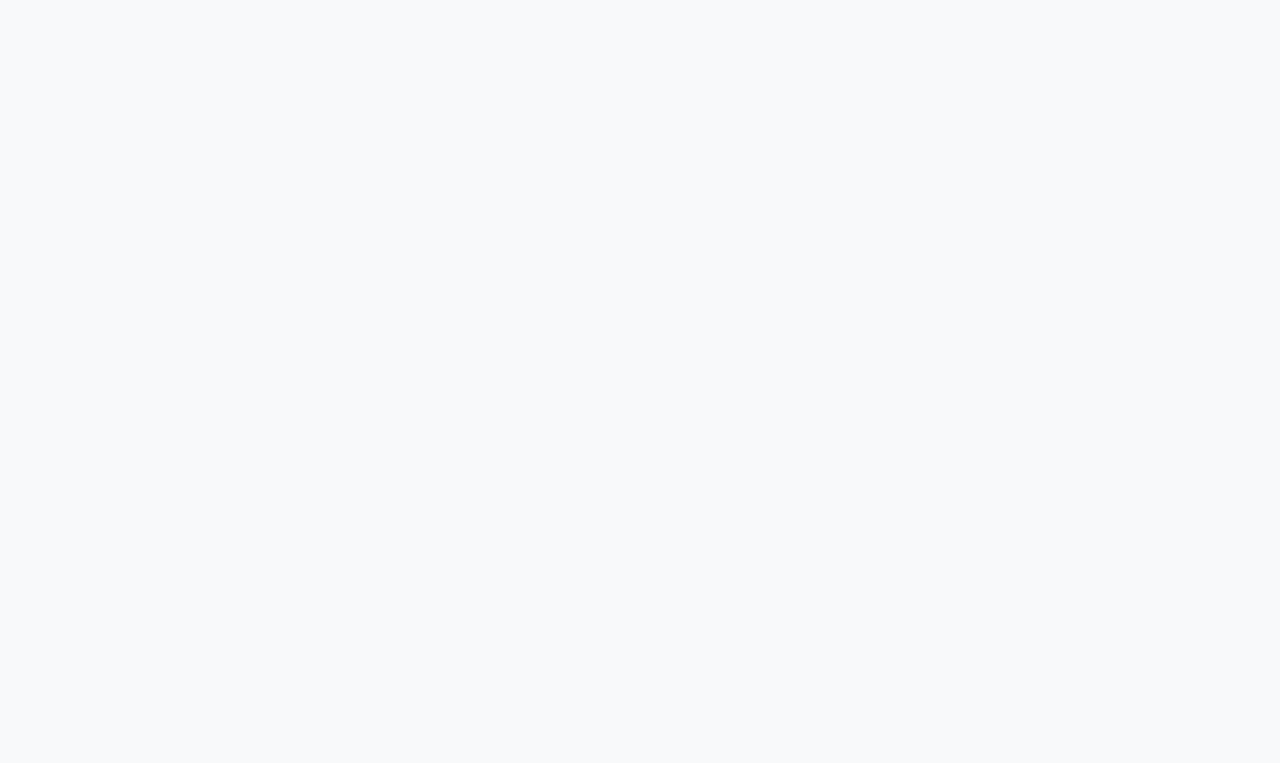
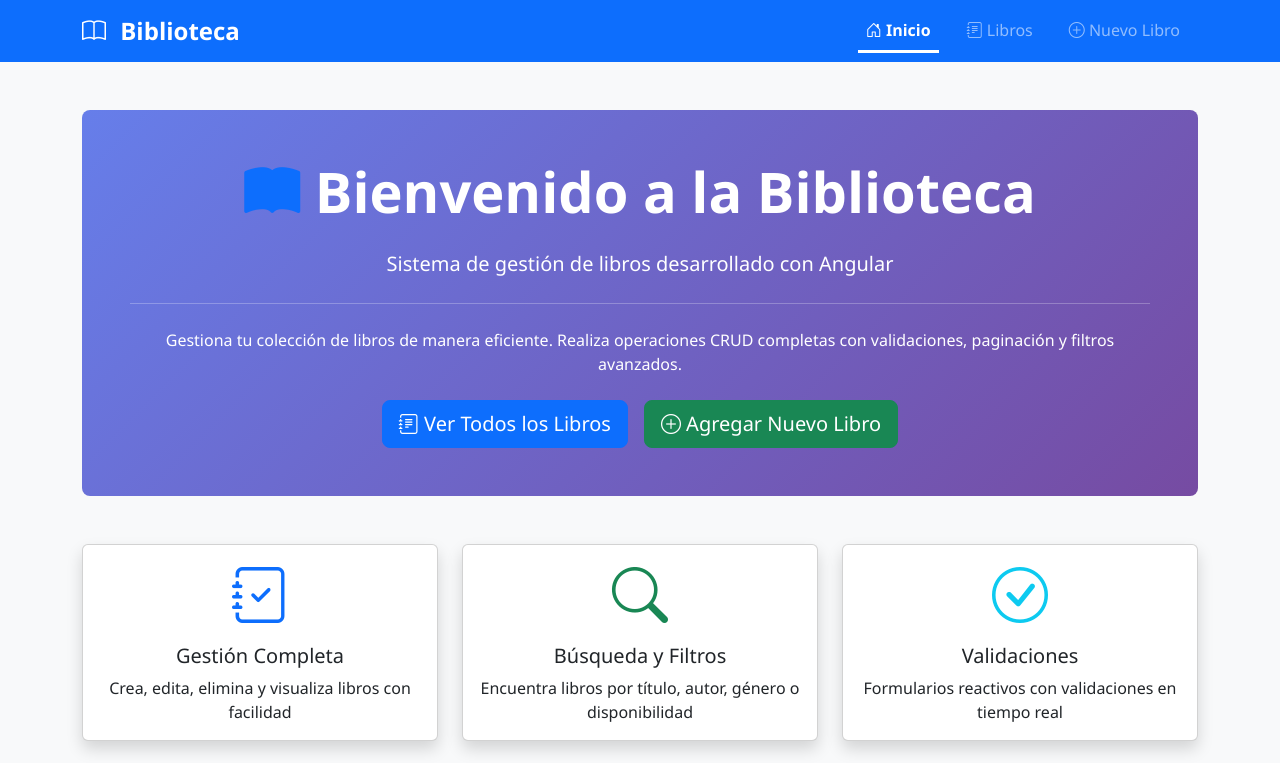
Before and after one commit to saamuelcardonaa/biblioteca_, an Angular app in the folder frontend-angular/: page / in a window 1280 px wide. Shown: the top 763 px of the page. Built offline with nearby package versions, Linux system fonts and the light colour scheme.

Commit message:
otra vez v.18

```diff
--- a/frontend-angular/src/app/app.component.ts
+++ b/frontend-angular/src/app/app.component.ts
@@ -1,7 +1,12 @@
 import { Component } from '@angular/core';
+import { RouterOutlet } from '@angular/router';
+import { NavbarComponent } from './components/navbar/navbar.component';
+import { FooterComponent } from './components/footer/footer.component';
 
 @Component({
   selector: 'app-root',
+  standalone: true,
+  imports: [RouterOutlet, NavbarComponent, FooterComponent],
   templateUrl: './app.component.html',
   styleUrls: ['./app.component.css']
 })
--- a/frontend-angular/src/app/components/footer/footer.component.ts
+++ b/frontend-angular/src/app/components/footer/footer.component.ts
@@ -2,6 +2,7 @@ import { Component } from '@angular/core';
 
 @Component({
   selector: 'app-footer',
+  standalone: true,
   templateUrl: './footer.component.html',
   styleUrls: ['./footer.component.css']
 })
--- a/frontend-angular/src/app/components/home/home.component.ts
+++ b/frontend-angular/src/app/components/home/home.component.ts
@@ -1,7 +1,10 @@
 import { Component } from '@angular/core';
+import { RouterLink } from '@angular/router';
 
 @Component({
   selector: 'app-home',
+  standalone: true,
+  imports: [RouterLink],
   templateUrl: './home.component.html',
   styleUrls: ['./home.component.css']
 })
--- a/frontend-angular/src/app/components/libro-detalle/libro-detalle.component.ts
+++ b/frontend-angular/src/app/components/libro-detalle/libro-detalle.component.ts
@@ -2,9 +2,12 @@ import { Component, OnInit } from '@angular/core';
 import { ActivatedRoute, Router } from '@angular/router';
 import { LibroService } from '../../services/libro.service';
 import { Libro } from '../../models/libro.model';
+import { CommonModule } from '@angular/common';
 
 @Component({
   selector: 'app-libro-detalle',
+  standalone: true,
+  imports: [CommonModule],
   templateUrl: './libro-detalle.component.html',
   styleUrls: ['./libro-detalle.component.css']
 })
--- a/frontend-angular/src/app/components/libro-form/libro-form.component.ts
+++ b/frontend-angular/src/app/components/libro-form/libro-form.component.ts
@@ -1,10 +1,13 @@
 import { Component, OnInit } from '@angular/core';
-import { FormBuilder, FormGroup, Validators, FormArray } from '@angular/forms';
+import { FormBuilder, FormGroup, Validators, FormArray, ReactiveFormsModule } from '@angular/forms';
 import { ActivatedRoute, Router } from '@angular/router';
 import { LibroService } from '../../services/libro.service';
+import { CommonModule } from '@angular/common';
 
 @Component({
   selector: 'app-libro-form',
+  standalone: true,
+  imports: [CommonModule, ReactiveFormsModule],
   templateUrl: './libro-form.component.html',
   styleUrls: ['./libro-form.component.css']
 })
--- a/frontend-angular/src/app/components/libro-list/libro-list.component.ts
+++ b/frontend-angular/src/app/components/libro-list/libro-list.component.ts
@@ -2,9 +2,14 @@ import { Component, OnInit } from '@angular/core';
 import { Router } from '@angular/router';
 import { LibroService } from '../../services/libro.service';
 import { Libro } from '../../models/libro.model';
+import { CommonModule } from '@angular/common';
+import { FormsModule } from '@angular/forms';
+import { RouterLink } from '@angular/router';
 
 @Component({
   selector: 'app-libro-list',
+  standalone: true,
+  imports: [CommonModule, FormsModule, RouterLink],
   templateUrl: './libro-list.component.html',
   styleUrls: ['./libro-list.component.css']
 })
--- a/frontend-angular/src/app/components/navbar/navbar.component.ts
+++ b/frontend-angular/src/app/components/navbar/navbar.component.ts
@@ -1,7 +1,10 @@
 import { Component } from '@angular/core';
+import { RouterLink, RouterLinkActive } from '@angular/router';
 
 @Component({
   selector: 'app-navbar',
+  standalone: true,
+  imports: [RouterLink, RouterLinkActive],
   templateUrl: './navbar.component.html',
   styleUrls: ['./navbar.component.css']
 })
--- a/frontend-angular/src/main.ts
+++ b/frontend-angular/src/main.ts
@@ -1,5 +1,13 @@
-import { platformBrowserDynamic } from '@angular/platform-browser-dynamic';
-import { AppModule } from './app/app.module';
+import { bootstrapApplication } from '@angular/platform-browser';
+import { provideHttpClient, withInterceptorsFromDi } from '@angular/common/http';
+import { provideRouter } from '@angular/router';
+import { AppComponent } from './app/app.component';
+import { routes } from './app/app-routing.module';
 
-platformBrowserDynamic().bootstrapModule(AppModule)
+bootstrapApplication(AppComponent, {
+  providers: [
+    provideHttpClient(withInterceptorsFromDi()),
+    provideRouter(routes)
+  ]
+})
   .catch(err => console.error(err));
```
Also changed, not shown: frontend-angular/src/app/app-routing.module.ts (+2 -9 lines).
